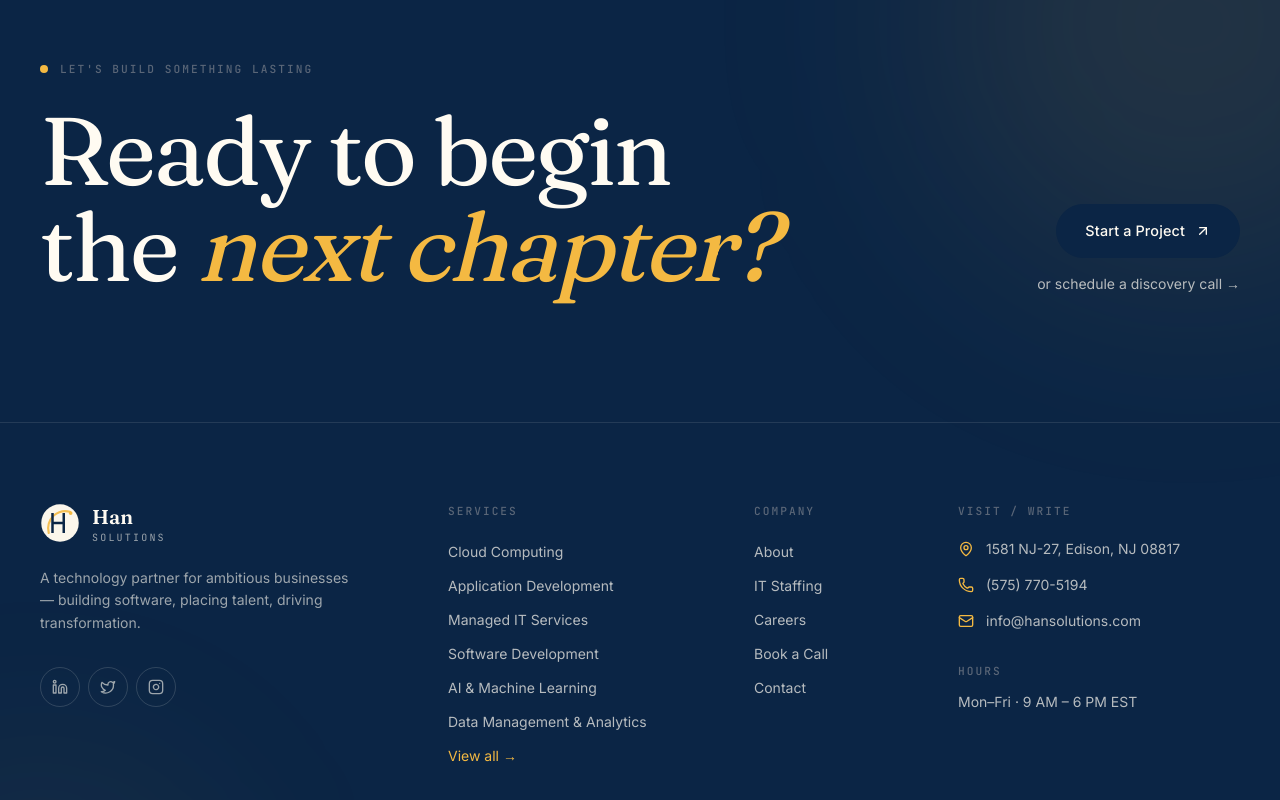
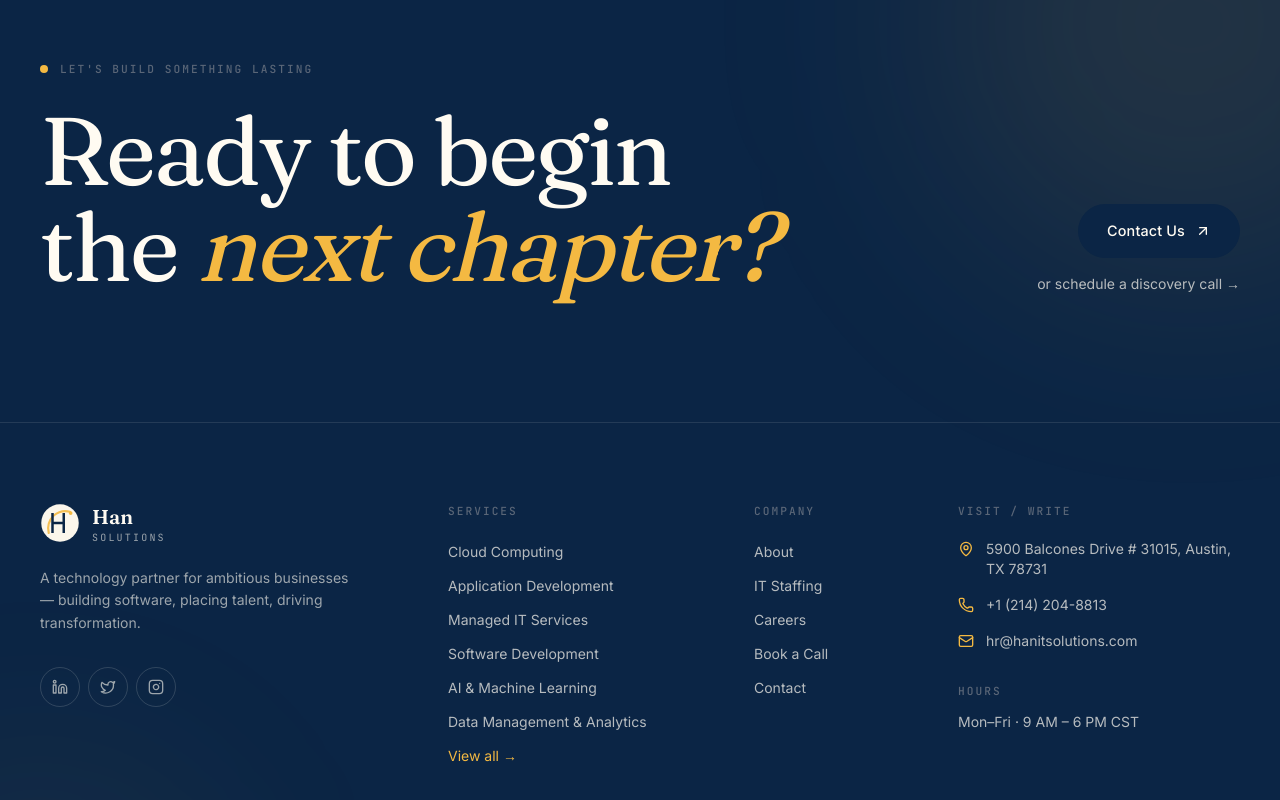
Before and after one commit to sriharini02/mannetech_website, a Next.js app: page /apply in a window 1280 px wide. Shown: the part 1942-2742 px from the top of the page. Built offline with nearby package versions, Linux system fonts and the light colour scheme.

Commit message:
Updated address, contact and phone

```diff
--- a/src/app/about/page.tsx
+++ b/src/app/about/page.tsx
@@ -86,7 +86,7 @@ export default function AboutPage() {
           </Reveal>
           <div className="flex items-start justify-between mt-4">
             <p className="font-mono text-[10px] tracking-widest uppercase text-graphite">
-              [ OUR STUDIO · EDISON, NJ · {COMPANY.founded} ]
+              [ OUR STUDIO · AUSTIN, TX · {COMPANY.founded} ]
             </p>
             <p className="font-mono text-[10px] tracking-widest uppercase text-graphite hidden md:block">
               FIG. 01
--- a/src/app/contact/page.tsx
+++ b/src/app/contact/page.tsx
@@ -112,7 +112,7 @@ export default function ContactPage() {
             <ParallaxImage amount={30} className="aspect-video">
               <Image
                 src={PAGE_IMAGES.contact}
-                alt="Han Solutions studio — Edison, NJ"
+                alt="Han Solutions studio — Austin, TX"
                 fill
                 className="object-cover"
                 sizes="(max-width: 1024px) 100vw, 40vw"
--- a/src/app/layout.tsx
+++ b/src/app/layout.tsx
@@ -34,7 +34,7 @@ export const metadata: Metadata = {
     template: "%s · Han Solutions",
   },
   description:
-    "Han Solutions is a forward-thinking technology partner delivering innovative IT solutions, elite staffing, and digital transformation from Edison, New Jersey. Cloud, AI, cybersecurity & more.",
+    "Han Solutions is a forward-thinking technology partner delivering innovative IT solutions, elite staffing, and digital transformation from Austin, Texas. Cloud, AI, cybersecurity & more.",
   keywords: [
     "Han Solutions",
     "software development",
@@ -45,7 +45,7 @@ export const metadata: Metadata = {
     "data analytics",
     "cyber security",
     "IT consulting",
-    "Edison NJ",
+    "Austin TX",
     "managed IT services",
     "DevOps",
     "enterprise solutions",
@@ -95,17 +95,17 @@ const jsonLd = {
         "HAN Solutions LLC delivers innovative IT solutions, elite staffing, and digital transformation services.",
       address: {
         "@type": "PostalAddress",
-        streetAddress: "1581 NJ-27",
-        addressLocality: "Edison",
-        addressRegion: "NJ",
-        postalCode: "08817",
+        streetAddress: "5900 Balcones Drive # 31015",
+        addressLocality: "Austin",
+        addressRegion: "TX",
+        postalCode: "78731",
         addressCountry: "US",
       },
       contactPoint: {
         "@type": "ContactPoint",
-        telephone: "+1-575-770-5194",
+        telephone: "+1-214-204-8813",
         contactType: "customer service",
-        email: "info@hansolutions.com",
+        email: "hr@hanitsolutions.com",
         availableLanguage: "English",
       },
       foundingDate: "2021",
@@ -115,20 +115,20 @@ const jsonLd = {
       "@id": `${BASE_URL}/#localbusiness`,
       name: "HAN Solutions LLC",
       url: BASE_URL,
-      telephone: "+1-575-770-5194",
-      email: "info@hansolutions.com",
+      telephone: "+1-214-204-8813",
+      email: "hr@hanitsolutions.com",
       address: {
         "@type": "PostalAddress",
-        streetAddress: "1581 NJ-27",
-        addressLocality: "Edison",
-        addressRegion: "NJ",
-        postalCode: "08817",
+        streetAddress: "5900 Balcones Drive # 31015",
+        addressLocality: "Austin",
+        addressRegion: "TX",
+        postalCode: "78731",
         addressCountry: "US",
       },
       geo: {
         "@type": "GeoCoordinates",
-        latitude: 40.5187,
-        longitude: -74.3487,
+        latitude: 30.3496,
+        longitude: -97.7482,
       },
       openingHoursSpecification: {
         "@type": "OpeningHoursSpecification",
--- a/src/app/page.tsx
+++ b/src/app/page.tsx
@@ -93,7 +93,7 @@ export default function HomePage() {
             <div className="flex items-center justify-between mb-10 md:mb-16">
               <p className="eyebrow flex items-center">
                 <span className="w-2 h-2 bg-gold rounded-full mr-3 animate-pulse" />
-                <span>Est. 2021 · Edison, NJ</span>
+                <span>Est. 2021 · Austin, TX</span>
               </p>
               <p className="eyebrow hidden md:block">
                 <span className="text-ink">—</span> A technology studio for ambitious businesses
@@ -147,7 +147,7 @@ export default function HomePage() {
                 </p>
                 <div className="flex flex-col gap-3">
                   <Link href="/contact" className="btn-primary justify-center">
-                    <span>Start a Project</span>
+                    <span>Contact Us</span>
                     <ArrowUpRight className="w-4 h-4 btn-arrow" strokeWidth={2} />
                   </Link>
                   <Link href="/services" className="btn-ghost justify-center">
--- a/src/app/privacy-policy/page.tsx
+++ b/src/app/privacy-policy/page.tsx
@@ -102,7 +102,7 @@ export default function PrivacyPolicyPage() {
                     "Object to or restrict the processing of your data.",
                     "Withdraw consent at any time where processing is based on consent.",
                   ],
-                  footer: `To exercise any of these rights, please contact us at info@hansolutions.com.`,
+                  footer: `To exercise any of these rights, please contact us at hr@hanitsolutions.com.`,
                 },
                 {
                   title: "9. Third-Party Links",
--- a/src/app/terms-of-service/page.tsx
+++ b/src/app/terms-of-service/page.tsx
@@ -99,7 +99,7 @@ export default function TermsOfServicePage() {
                 },
                 {
                   title: "11. Governing Law",
-                  body: "These Terms shall be governed by and construed in accordance with the laws of the State of New Jersey, without regard to its conflict of law provisions. Any disputes arising under these Terms shall be subject to the exclusive jurisdiction of the courts located in Middlesex County, New Jersey.",
+                  body: "These Terms shall be governed by and construed in accordance with the laws of the State of Texas, without regard to its conflict of law provisions. Any disputes arising under these Terms shall be subject to the exclusive jurisdiction of the courts located in Travis County, Texas.",
                 },
                 {
                   title: "12. Changes to Terms",
--- a/src/components/Footer.tsx
+++ b/src/components/Footer.tsx
@@ -36,7 +36,7 @@ export default function Footer() {
           <Reveal animation="fade-up" delay={0.2}>
             <div className="flex flex-col gap-4 md:items-end">
               <Link href="/contact" className="btn-primary bg-gold border-gold text-ink hover:text-ink">
-                <span>Start a Project</span>
+                <span>Contact Us</span>
                 <ArrowUpRight className="w-4 h-4 btn-arrow" strokeWidth={2} />
               </Link>
               <Link href="/book-appointment" className="text-ivory/70 hover:text-gold text-sm transition-colors">
--- a/src/components/Header.tsx
+++ b/src/components/Header.tsx
@@ -161,7 +161,7 @@ export default function Header() {
             {/* CTA + Mobile Toggle */}
             <div className="flex items-center gap-3">
               <Link href="/contact" className="hidden lg:inline-flex btn-primary">
-                <span>Start a Project</span>
+                <span>Contact Us</span>
                 <ArrowUpRight className="w-3.5 h-3.5 btn-arrow" strokeWidth={2} />
               </Link>
               <button
@@ -256,7 +256,7 @@ export default function Header() {
                   {COMPANY.phone} · {COMPANY.address}
                 </p>
                 <Link href="/contact" className="btn-primary mt-8 w-full justify-center">
-                  <span>Start a Project</span>
+                  <span>Contact Us</span>
                   <ArrowUpRight className="w-3.5 h-3.5 btn-arrow" strokeWidth={2} />
                 </Link>
               </motion.div>
--- a/src/lib/constants.ts
+++ b/src/lib/constants.ts
@@ -7,14 +7,14 @@ export const COMPANY = {
     "Han Solutions is a forward-thinking technology partner delivering innovative, cost-effective IT solutions. We work alongside organizations of every size — building scalable software, placing elite talent, and shaping the digital infrastructure of tomorrow.",
   shortDescription:
     "A technology partner for ambitious businesses — building software, placing talent, driving transformation.",
-  address: "1581 NJ-27, Edison, NJ 08817",
-  phone: "(575) 770-5194",
-  phoneHref: "+15757705194",
-  email: "info@hansolutions.com",
-  hours: "Mon–Fri · 9 AM – 6 PM EST",
+  address: "5900 Balcones Drive # 31015, Austin, TX 78731",
+  phone: "+1 (214) 204-8813",
+  phoneHref: "+12142048813",
+  email: "hr@hanitsolutions.com",
+  hours: "Mon–Fri · 9 AM – 6 PM CST",
   domain: "https://www.hansolutions.com",
   founded: "2021",
-  mapCoords: { lat: 40.5187, lng: -74.3487 },
+  mapCoords: { lat: 30.3496, lng: -97.7482 },
   social: {
     linkedin: "#",
     twitter: "#",
@@ -488,7 +488,7 @@ export const JOBS = [
     title: "Software Developer",
     code: "HSD24",
     type: "Full-time",
-    location: "Edison, NJ / Remote",
+    location: "Austin, TX / Remote",
     experience: "Master's or equivalent",
     description:
       "Develop, create, and modify computer applications software. Design and implement scalable backend systems and responsive front-end interfaces.",
@@ -505,7 +505,7 @@ export const JOBS = [
     title: "QA Engineer I",
     code: "HQE24",
     type: "Full-time",
-    location: "Edison, NJ / Remote",
+    location: "Austin, TX / Remote",
     experience: "Master's + 2 yrs exp or equivalent",
     description:
       "Design and execute test plans, automate testing processes, and ensure software quality across every deliverable.",
@@ -522,7 +522,7 @@ export const JOBS = [
     title: "QA Engineer II",
     code: "HQE23",
     type: "Full-time",
-    location: "Edison, NJ / Remote",
+    location: "Austin, TX / Remote",
     experience: "Bachelor's + 3 yrs exp or equivalent",
     description:
       "Lead quality assurance efforts including test strategy, automation framework design, and performance testing.",
@@ -539,7 +539,7 @@ export const JOBS = [
     title: "DevOps Engineer",
     code: "HDE24",
     type: "Full-time",
-    location: "Edison, NJ / Hybrid",
+    location: "Austin, TX / Hybrid",
     experience: "Bachelor's + 2 yrs exp or equivalent",
     description:
       "Design, implement, and manage CI/CD pipelines, container orchestration, and cloud infrastructure automation.",
@@ -556,7 +556,7 @@ export const JOBS = [
     title: "Full Stack Developer",
     code: "HFS24",
     type: "Full-time",
-    location: "Edison, NJ / Remote",
+    location: "Austin, TX / Remote",
     experience: "Bachelor's + 2 yrs exp or equivalent",
     description:
       "Build and maintain full-stack web applications using modern JavaScript frameworks and scalable backend technologies.",
```
